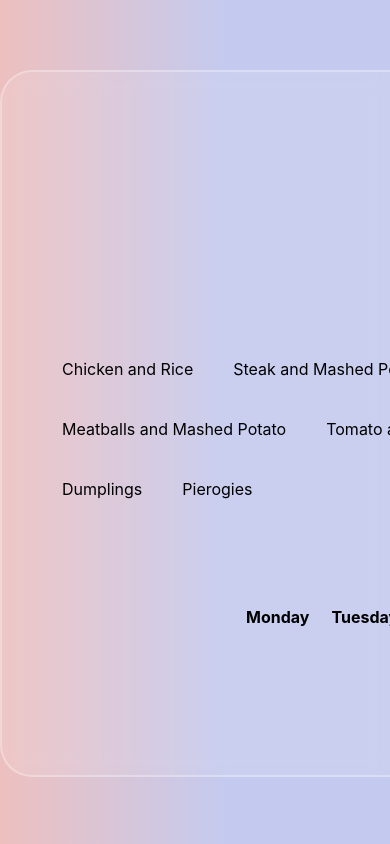
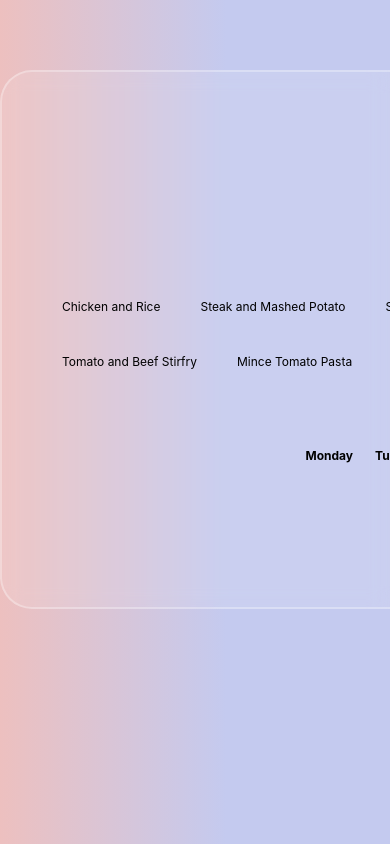
Before and after one commit to donnyha/portfolio, a React (Create React App) app in the folder menu/: page / in a window 390 px wide. Shown: the top 844 px of the page. Built offline with nearby package versions, Linux system fonts and the light colour scheme.

Commit message:
font size changed

```diff
--- a/menu/src/App.js
+++ b/menu/src/App.js
@@ -64,7 +64,7 @@ class App extends React.Component
                         <h2 data-aos="fade-up" data-aos-delay="900">Mixer</h2>
 
                         {/* Display Week */}
-                        <table data-aos="fade-up" data-aos-delay="1100">
+                        <table id="mixed-food" data-aos="fade-up" data-aos-delay="1100">
                             {/* Days of the week */}
                             <tr>
                                 <th className="day">Monday</th>
--- a/menu/src/styles/App.css
+++ b/menu/src/styles/App.css
@@ -75,3 +75,26 @@ button {
 button:hover {
   background: rgba(255, 255, 255, 0.9);
 }
+
+/* Media Query*/
+@media (max-width: 1100px) {
+  h1 {
+    font-size: 20px;
+  }
+
+  h2 {
+    font-size: 15px;
+  }
+
+  #menu #food-list {
+    font-size: 12px;
+  }
+
+  #mixed-food {
+    font-size: 12px;
+  }
+
+  button {
+    font-size: 10px;
+  }
+}
```
